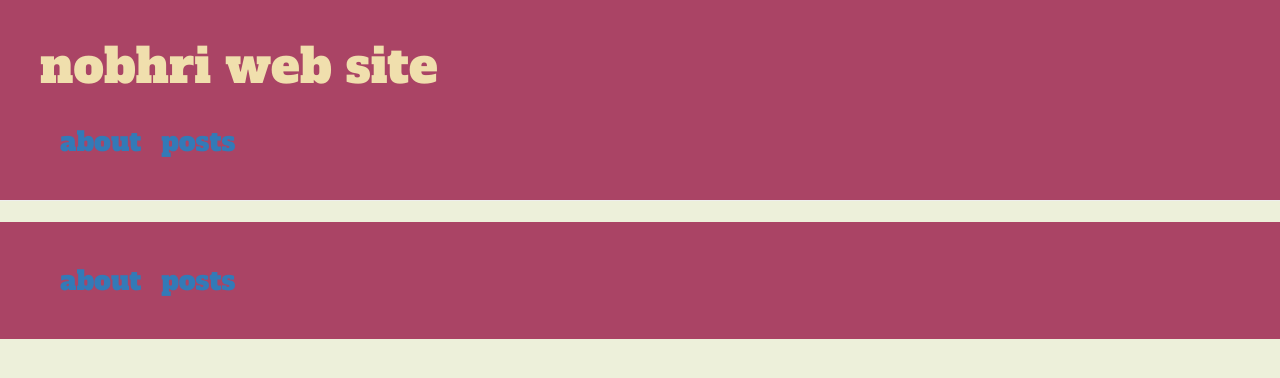
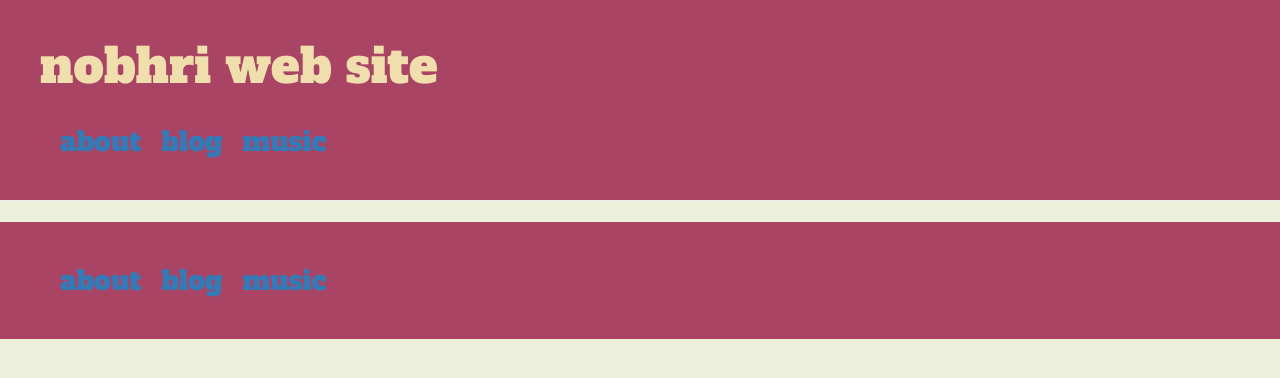
Before and after one commit to nobhri/sample-django-blog, a Django app: page / in a window 1280 px wide. Shown: the top 378 px of the page. Run offline with Django 4.2, Linux system fonts and the light colour scheme; data that the repository does not hold is empty; some libraries are stand-ins or nearby versions.

Commit message:
feat: add music page

```diff
--- a/blog/templates/blog/base.html
+++ b/blog/templates/blog/base.html
@@ -20,7 +20,8 @@
         <table>
             <tr>
                 <td><a href="{% url 'about' %}">about</a></td>
-                <td><a href="/">posts</a></td>
+                <td><a href="/">blog</a></td>
+                <td><a href="{% url 'music' %}">music</a></td>
             </tr>
         </table>
     </div>
@@ -36,7 +37,8 @@
         <table>
             <tr>
                 <td><a href="{% url 'about' %}">about</a></td>
-                <td><a href="/">posts</a></td>
+                <td><a href="/">blog</a></td>
+                <td><a href="{% url 'music' %}">music</a></td>
             </tr>
         </table>
     </div>
--- a/blog/urls.py
+++ b/blog/urls.py
@@ -5,4 +5,5 @@ urlpatterns = [
     path('', views.post_list, name='post_list'),
     path('post/<int:pk>/', views.post_detail, name='post_detail'),
     path('about/', views.about, name='about'),
+    path('music/', views.music, name='music'),
 ]
--- a/blog/views.py
+++ b/blog/views.py
@@ -12,3 +12,6 @@ def post_detail(request,pk):
 
 def about(request):
     return render(request, 'blog/about.html')
+
+def music(request):
+    return render(request, 'blog/music.html')
```
Also changed, not shown: blog/templates/blog/music.html (added, +16 -0 lines).
